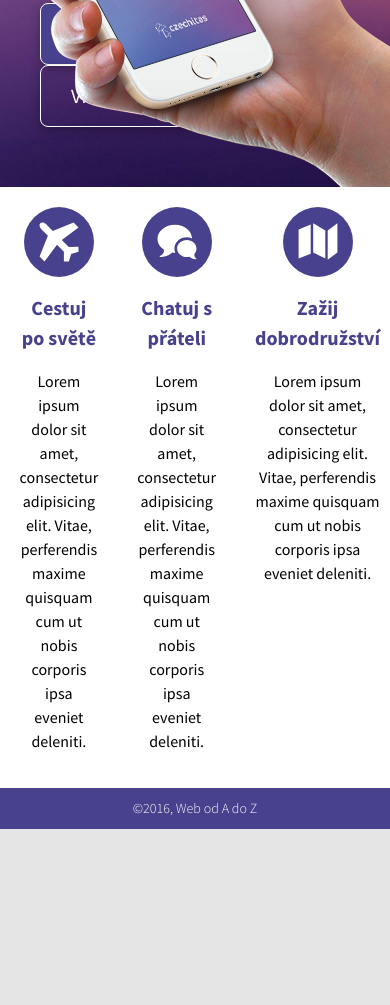
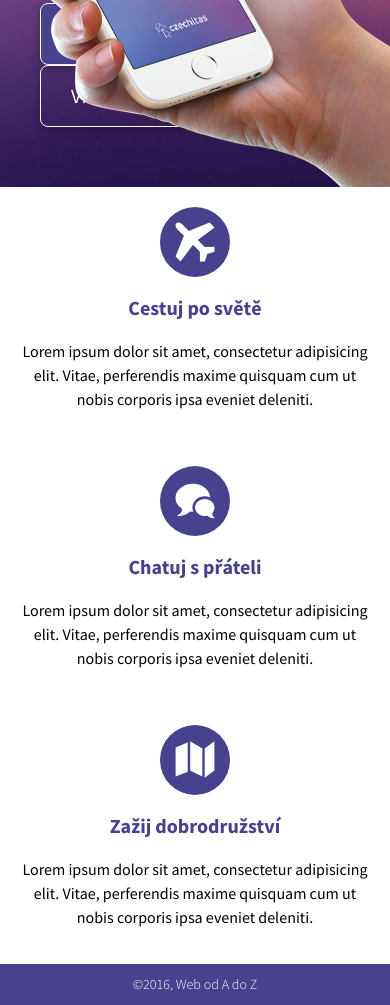
Before and after one commit to bdrachovska/posledni_ukol, a plain HTML site: page SuperAppka_zadaniproresponsive/index.html in a window 390 px wide. Shown: the part 609-1614 px from the top of the page. Before the commit the page ends 1438 px from the top, so only its background shows below. Drawn offline with Linux system fonts and the light colour scheme.

Commit message:
Add files via upload

```diff
--- a/SuperAppka_zadaniproresponsive/style.css
+++ b/SuperAppka_zadaniproresponsive/style.css
@@ -175,7 +175,7 @@ footer {
         flex-direction: column;
         font-size: 25px;
     }
-    .obsah ul {
+    .obsah {
         display: flex;
         flex-direction: column;
     }
```
